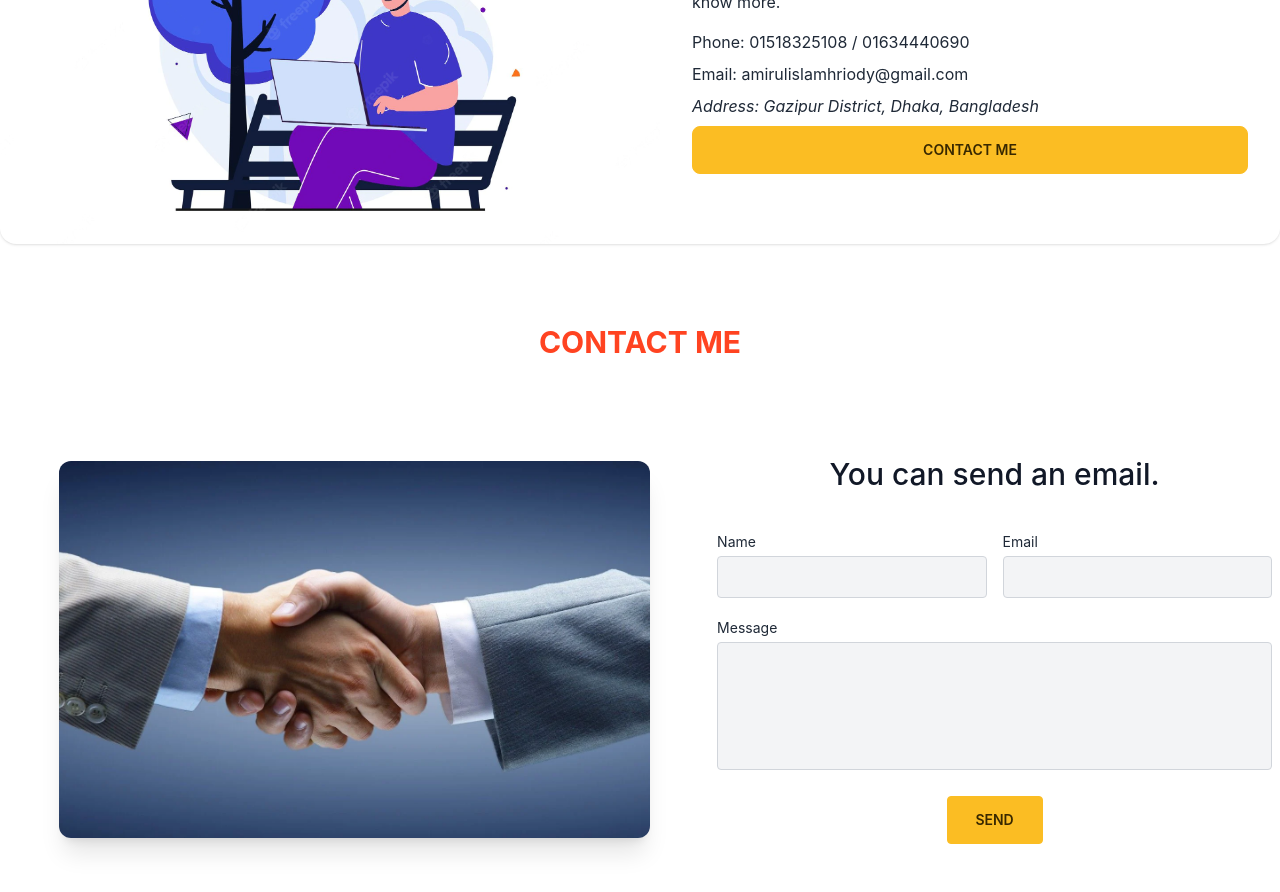
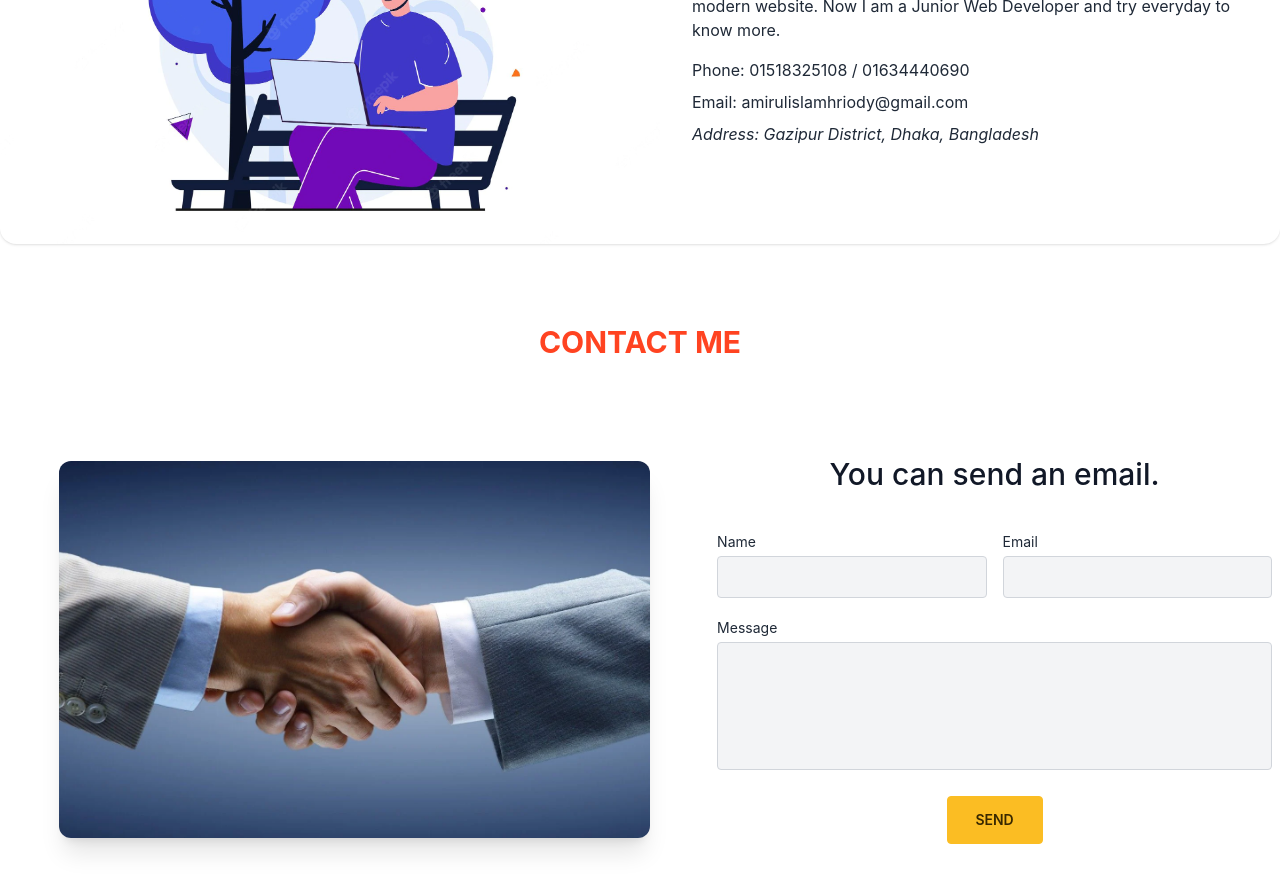
Before and after one commit to amirulislamhridoy/my-protfolio-client, a React (Create React App) app: page / in a window 1280 px wide. Shown: the part 1700-2592 px from the top of the page. Built offline with nearby package versions, Linux system fonts and the light colour scheme.

Commit message:
assignment submit change

```diff
--- a/src/pages/Home/About.js
+++ b/src/pages/Home/About.js
@@ -22,7 +22,6 @@ const About = () => {
           <div>Phone: 01518325108 / 01634440690</div>
           <div>Email: amirulislamhriody@gmail.com</div>
           <address>Address: Gazipur District, Dhaka, Bangladesh</address>
-          <button className='btn btn-warning'>Contact Me</button>
         </div>
       </div>
     </section>
```
